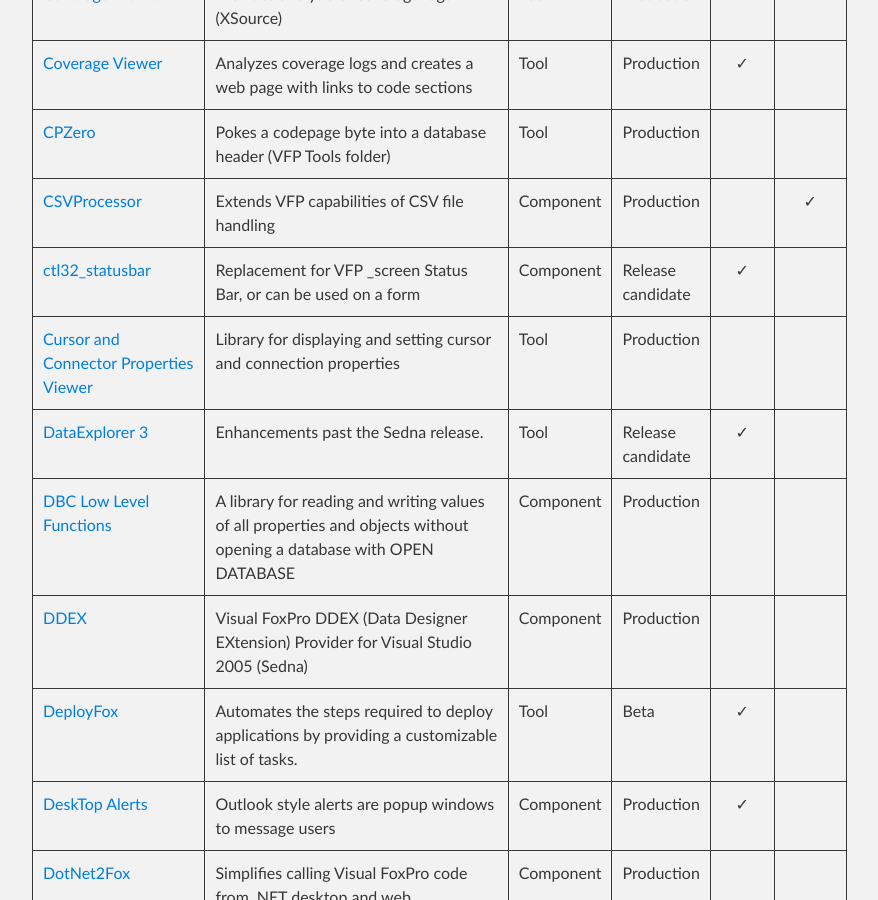
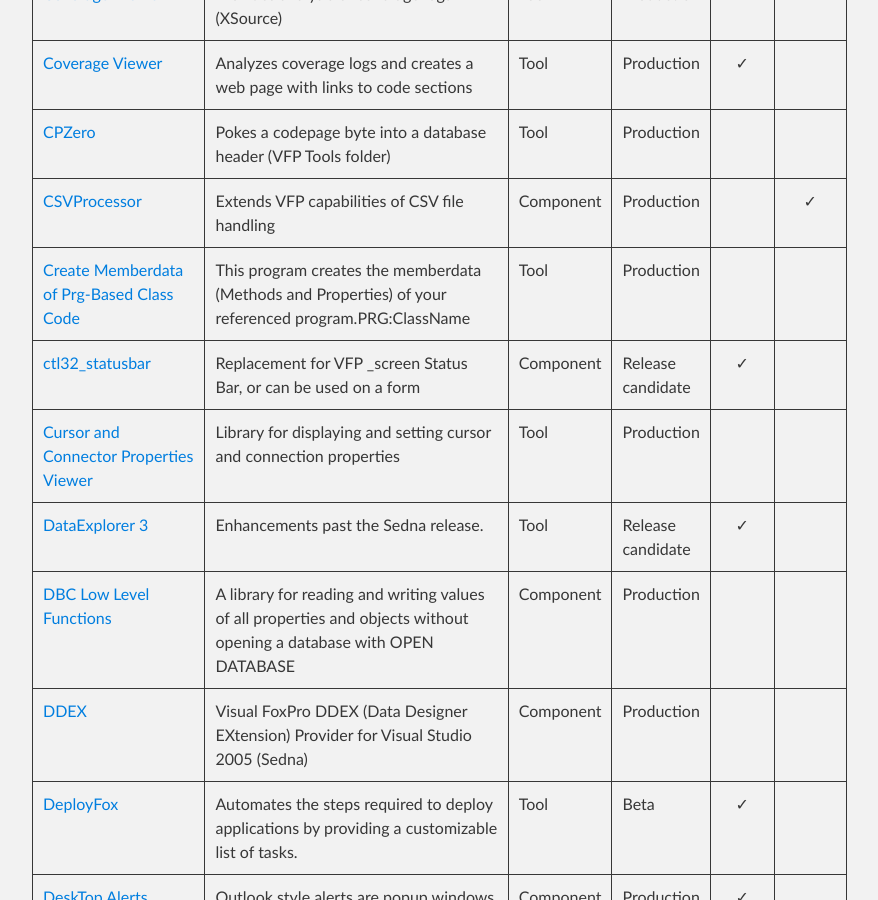
Before and after one commit to VFPX/VFPX.github.io, a Jekyll site: the page built from projects.md, in a window 1280 px wide and 900 px high, scrolled down 2013 px. Shown: the whole window, without its empty margins (288-1166 px from the left). Built offline with Jekyll 4.4.1, drawn with Linux system fonts in a browser that asks for light colours; our own code applies the rules of GitHub Pages for plain Markdown files.

Commit message:
Added CreateMemberdataOfPrgBasedClasscode

```diff
--- a/_data/projects.json
+++ b/_data/projects.json
@@ -196,6 +196,15 @@
     "category": "Component",
 	"thorcfu": false,
 	"foxget": true
+  },
+  {
+    "project": "Create Memberdata of Prg-Based Class Code",
+    "url": "https://github.com/ToniKoehler/CreateMemberdataOfPrgBasedClasscode",
+    "description": "This program creates the memberdata (Methods and Properties) of your referenced program.PRG:ClassName",
+    "state": "Production",
+    "category": "Tool",
+	"thorcfu": false,
+	"foxget": false
   },
   {
     "project": "ctl32_statusbar",
```
